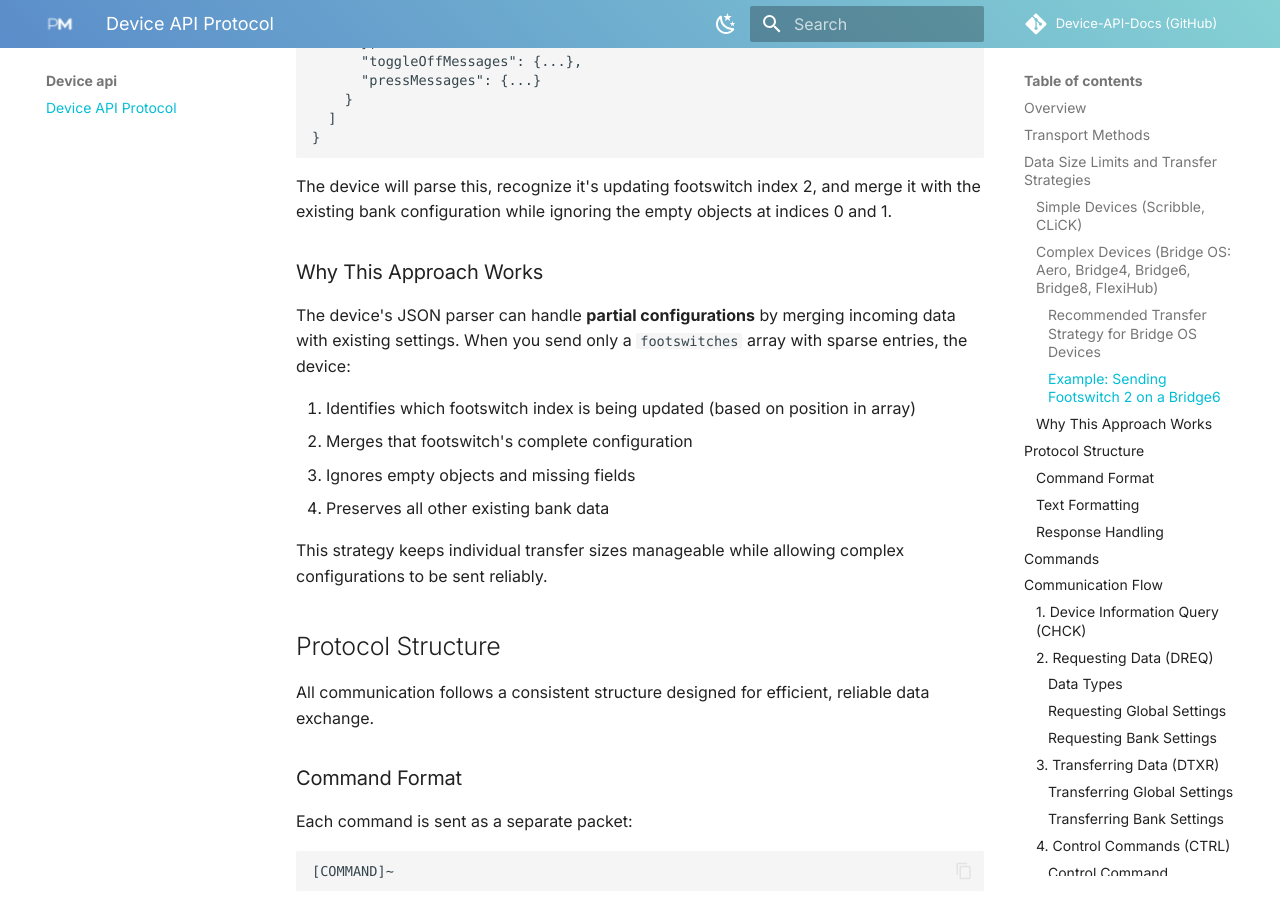
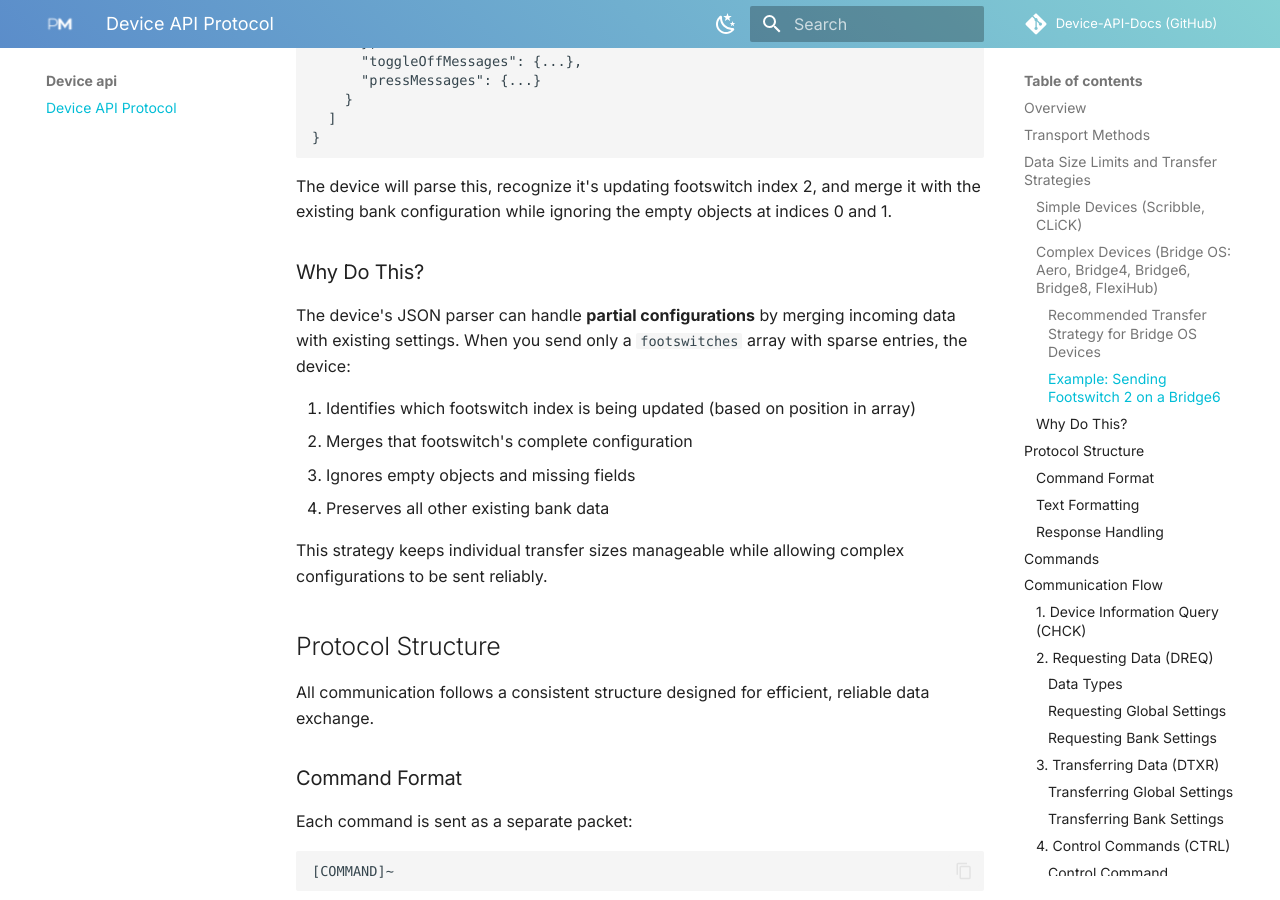
Before and after one commit to Pirate-MIDI/Device-API-Docs, an MkDocs documentation site: the page built from docs/device-api/index.md, in a window 1280 px wide and 900 px high, scrolled down 2309 px. Built offline with MkDocs 1.6.1 and Material for MkDocs 9.7.7, drawn with Linux system fonts in a browser that asks for light colours; some web fonts are replaced; comment, search, counter and statistics services are not loaded.

Commit message:
Update index.md
Changed title heading for size limitation on data transfers

```diff
--- a/docs/device-api/index.md
+++ b/docs/device-api/index.md
@@ -93,7 +93,7 @@ Device → ok~
 
 The device will parse this, recognize it's updating footswitch index 2, and merge it with the existing bank configuration while ignoring the empty objects at indices 0 and 1.
 
-### Why This Approach Works
+### Why Do This?
 
 The device's JSON parser can handle **partial configurations** by merging incoming data with existing settings. When you send only a `footswitches` array with sparse entries, the device:
 
```
